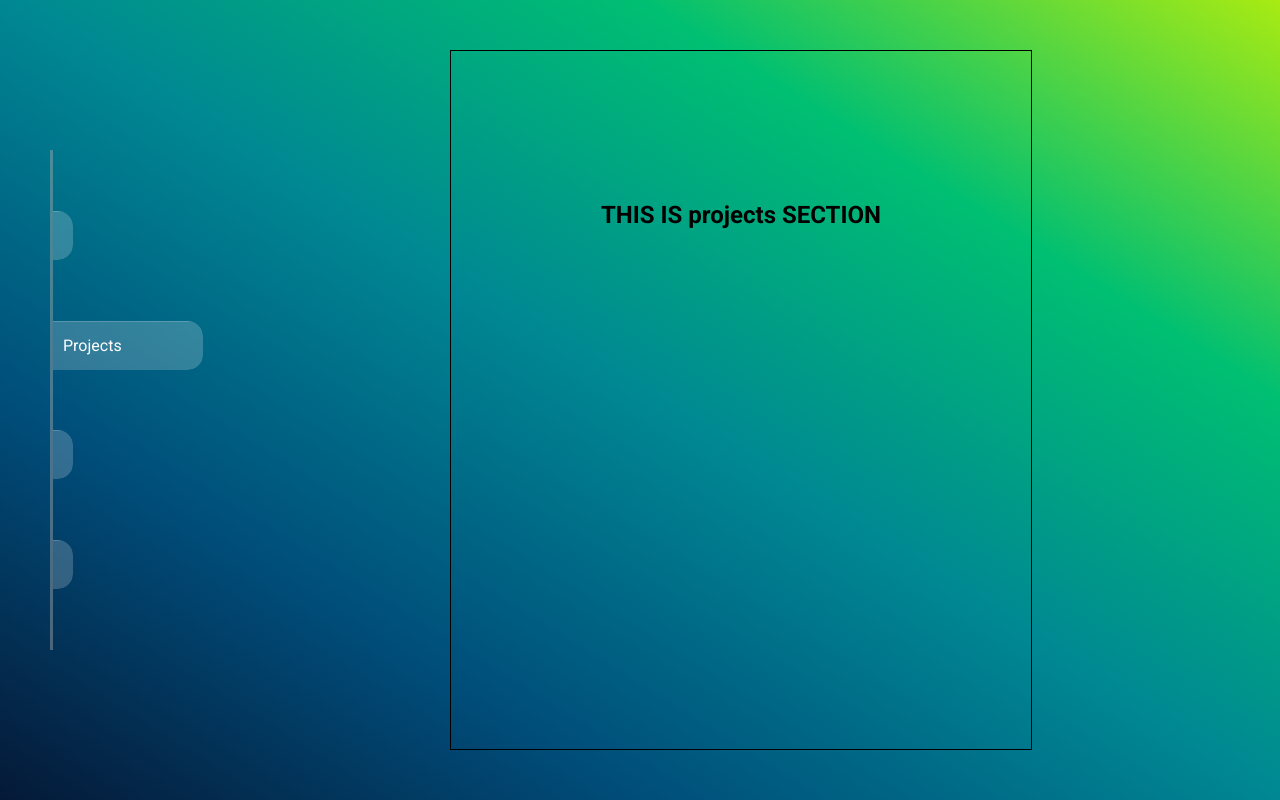
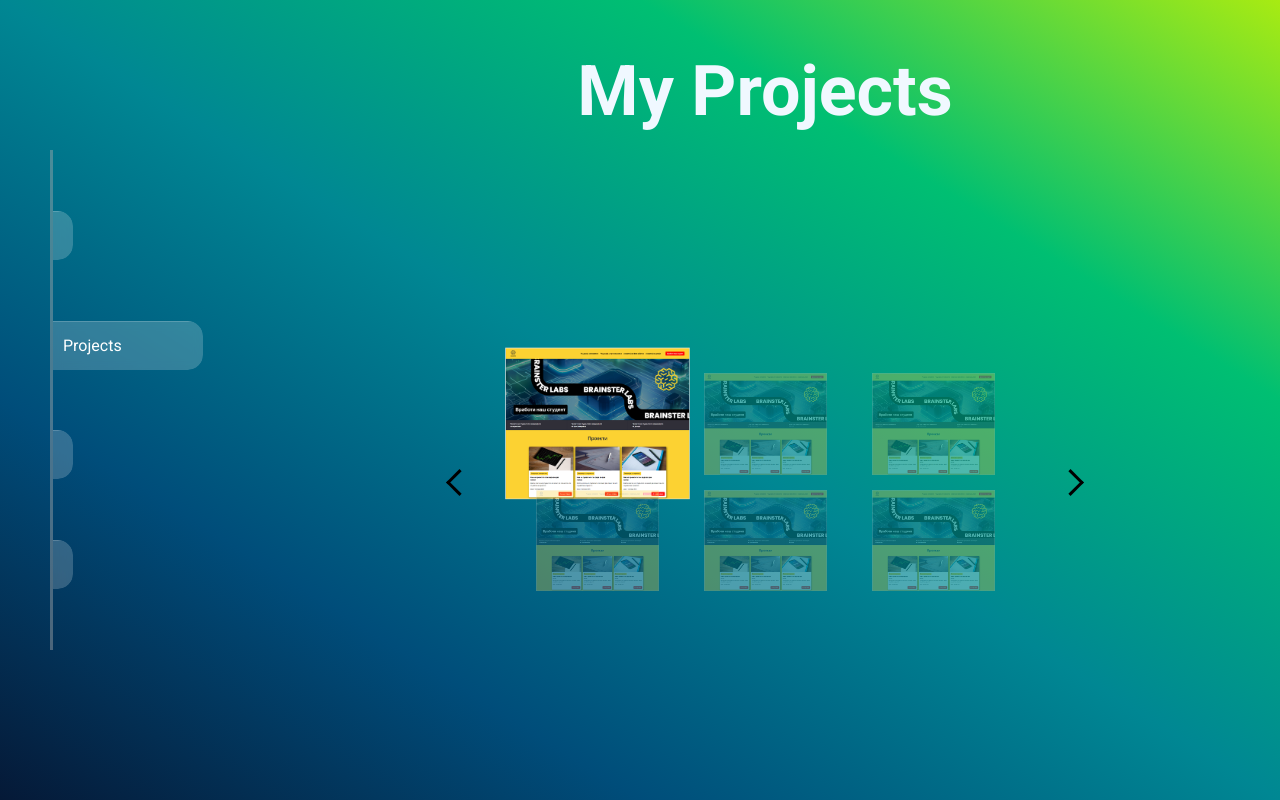
Before and after one commit to Boca77/portfolio, a plain HTML site: page index.html in a window 1280 px wide. Both pictures are taken after a click on the item "Projects". Shown: the top 800 px of the page. Drawn offline with Linux system fonts and the light colour scheme.

Commit message:
added projects

```diff
--- /dev/null
+++ b/coracel.js
@@ -0,0 +1,40 @@
+// JavaScript code
+const slides = document.querySelectorAll(".slide");
+const totalSlides = slides.length;
+let currentSlide = 0;
+
+function showSlide(n) {
+  slides.forEach((slide, index) => {
+    slide.style.opacity = "0.3";
+    slide.style.transform = "scale(1)"; // Reset scale for all slides
+    if (index === n) {
+      slide.style.opacity = "1";
+      slide.style.transform = "scale(1.5)";
+    }
+  });
+}
+
+function nextSlide() {
+  currentSlide = (currentSlide + 1) % totalSlides;
+  showSlide(currentSlide);
+}
+
+function prevSlide() {
+  currentSlide = (currentSlide - 1 + totalSlides) % totalSlides;
+  showSlide(currentSlide);
+}
+
+document.getElementById("left").addEventListener("click", prevSlide);
+document.getElementById("right").addEventListener("click", nextSlide);
+
+// Show the initial slide
+showSlide(currentSlide);
+
+document.getElementById("imgs").addEventListener("click", function (event) {
+  const target = event.target;
+  if (target.classList.contains("slide")) {
+    const index = Array.from(slides).indexOf(target);
+    currentSlide = index;
+    showSlide(currentSlide);
+  }
+});
--- a/index.html
+++ b/index.html
@@ -58,8 +58,18 @@
         </div>
       </section>
       <section id="projects">
+        <h2>My Projects</h2>
         <div class="inner">
-          <h1>THIS IS projects SECTION</h1>
+          <i id="left" class="arrow left"></i>
+          <div id="imgs">
+            <img class="slide" src="./image.png" alt="" />
+            <img class="slide" src="./image.png" alt="" />
+            <img class="slide" src="./image.png" alt="" />
+            <img class="slide" src="./image.png" alt="" />
+            <img class="slide" src="./image.png" alt="" />
+            <img class="slide" src="./image.png" alt="" />
+          </div>
+          <i id="right" class="arrow right"></i>
         </div>
       </section>
       <section id="about_me">
@@ -73,6 +83,7 @@
         </div>
       </section>
     </div>
-    <script src="./scrypt.js"></script>
+    <script src="./coracel.js"></script>
+    <script src="./nav.js"></script>
   </body>
 </html>
--- a/style.scss
+++ b/style.scss
@@ -134,10 +134,48 @@ body {
   }
 
   #projects {
+    text-align: center;
+    overflow: hidden;
+    h2 {
+      color: aliceblue;
+      font-size: 70px;
+    }
     .inner {
-      border: 1px solid black;
+      display: flex;
+      align-items: center;
       height: 100%;
-      padding: 150px;
+      justify-content: space-evenly;
+      .arrow {
+        border: solid black;
+        border-width: 0 3px 3px 0;
+        display: inline-block;
+        padding: 8px;
+        cursor: pointer;
+      }
+      .left {
+        transform: rotate(135deg);
+      }
+      .right {
+        transform: rotate(-45deg);
+      }
+      #imgs {
+        display: flex;
+        padding: 50px;
+        gap: 15px;
+        flex-wrap: wrap;
+        width: 100%;
+        margin: 0 auto;
+        justify-content: center;
+
+        .slide {
+          transition: all 0.5s;
+          cursor: pointer;
+        }
+        img {
+          width: 25%;
+          margin: 0 15px;
+        }
+      }
     }
   }
 
```
Also changed, not shown: nav.js (renamed from scrypt.js), style.css, 1 other file.
